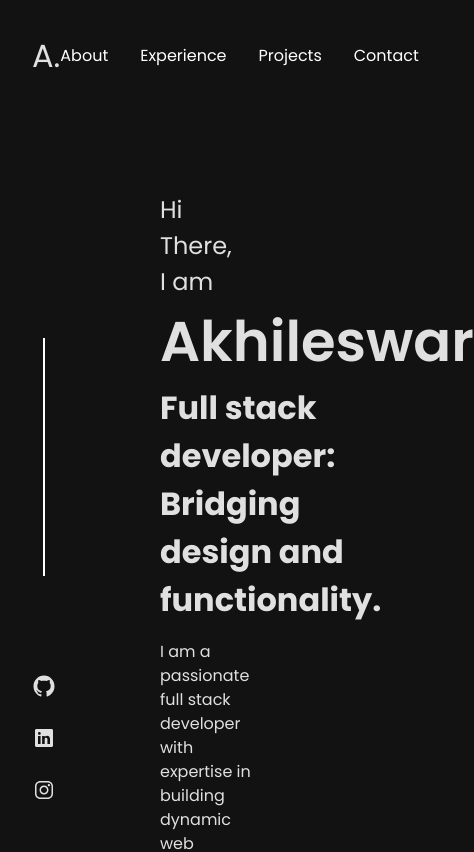
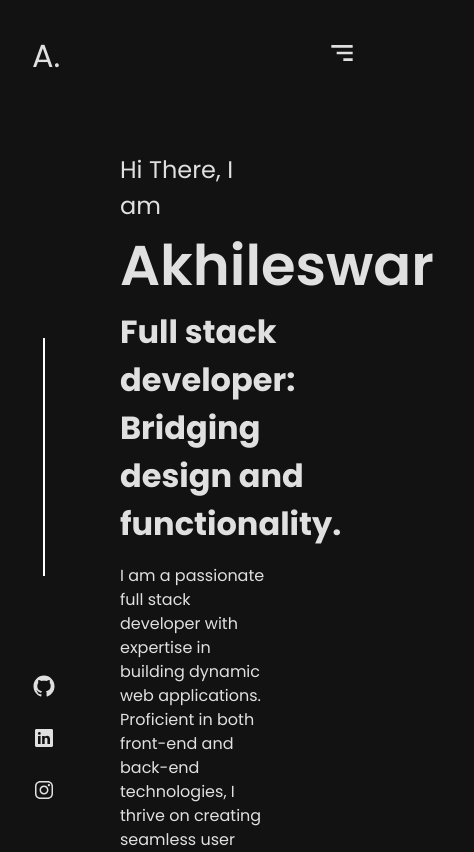
Before and after one commit to Akhileswar1905/Portfolio, a React (Create React App) app: page / in a window 390 px wide. Shown: the top 852 px of the page, 474 px wide, since content can reach past the window. Built offline with nearby package versions, Linux system fonts and the light colour scheme; the HTML template or start-up script is replaced by a standard one.

Commit message:
Home Page

```diff
--- a/src/App.jsx
+++ b/src/App.jsx
@@ -4,12 +4,16 @@ import Home from "./components/Home/home";
 // import Projects from "./components/Projects/projects";
 import styles from "./App.module.css";
 import { IoLogoGithub, IoLogoLinkedin, IoLogoInstagram } from "react-icons/io";
+import { BiMenuAltLeft, BiMenuAltRight } from "react-icons/bi";
 import {
   MotionDiv,
   MotionNav,
 } from "./components/motionComponents/motionComponents";
+import { useState } from "react";
 function App() {
   document.title = "Akhileswar | Portfolio";
+
+  const [show, setShow] = useState(false);
 
   const container = {
     visible: {
@@ -52,7 +56,53 @@ function App() {
             Contact
           </MotionDiv>
         </MotionDiv>
+
+        {/* DropDown of Links */}
+        <MotionDiv variants={item} className={styles.dropdown}>
+          <MotionDiv variants={item} className={styles.menu}>
+            {!show ? (
+              <BiMenuAltRight
+                size={32}
+                className={styles.icon}
+                onClick={() => {
+                  setShow(!show);
+                }}
+              />
+            ) : (
+              <BiMenuAltLeft
+                size={32}
+                className={styles.icon}
+                onClick={() => {
+                  setShow(!show);
+                }}
+              />
+            )}
+          </MotionDiv>
+          {show && (
+            <div
+              variants={item}
+              className={styles.dropdownContent}
+              style={{
+                display: show ? "block" : "none",
+              }}
+            >
+              <div variants={item} className={styles.dropdownLink}>
+                About
+              </div>
+              <div variants={item} className={styles.dropdownLink}>
+                Experience
+              </div>
+              <div variants={item} className={styles.dropdownLink}>
+                Projects
+              </div>
+              <div variants={item} className={styles.dropdownLink}>
+                Contact
+              </div>
+            </div>
+          )}
+        </MotionDiv>
       </MotionNav>
+
       <MotionDiv variants={item} className={styles.overlay}>
         <MotionDiv variants={item} className={styles.line}></MotionDiv>
         <MotionDiv variants={item} className={styles.icons}>
--- a/src/App.module.css
+++ b/src/App.module.css
@@ -63,3 +63,51 @@ a {
 .content {
   padding: 2rem 7rem;
 }
+
+.dropdown {
+  position: relative;
+  width: 100%;
+  display: flex;
+  align-items: center;
+  justify-content: center;
+  display: none;
+}
+.menu {
+  z-index: 10;
+  transition: all 0.4s ease-in-out;
+}
+
+.dropdownContent {
+  position: absolute;
+  top: 2rem;
+  right: 0;
+  width: 100%;
+  padding: 5rem;
+  height: 100vh;
+  background-color: var(--background-color);
+  border: 1px solid var(--border-color);
+}
+
+@media (max-width: 768px) {
+  .dropdownContent {
+    right: 0;
+    display: flex !important;
+    flex-direction: column;
+    align-items: flex-start;
+    justify-content: center;
+    gap: 2rem;
+  }
+
+  .links {
+    display: none;
+  }
+
+  .dropdown {
+    display: flex;
+    flex-direction: column;
+    align-items: center;
+  }
+  .menu {
+    align-self: flex-end;
+  }
+}
--- a/src/components/Home/styles.module.css
+++ b/src/components/Home/styles.module.css
@@ -52,3 +52,21 @@
   scale: 1.15;
   transition: all 0.4s ease-in-out;
 }
+
+@media (max-width: 1330px) {
+  .container {
+    width: 100%;
+  }
+}
+
+@media (max-width: 810px) {
+  .container {
+    padding: 1rem;
+  }
+}
+
+@media (max-width: 768px) {
+  .container {
+    padding: 0.5rem;
+  }
+}
```
